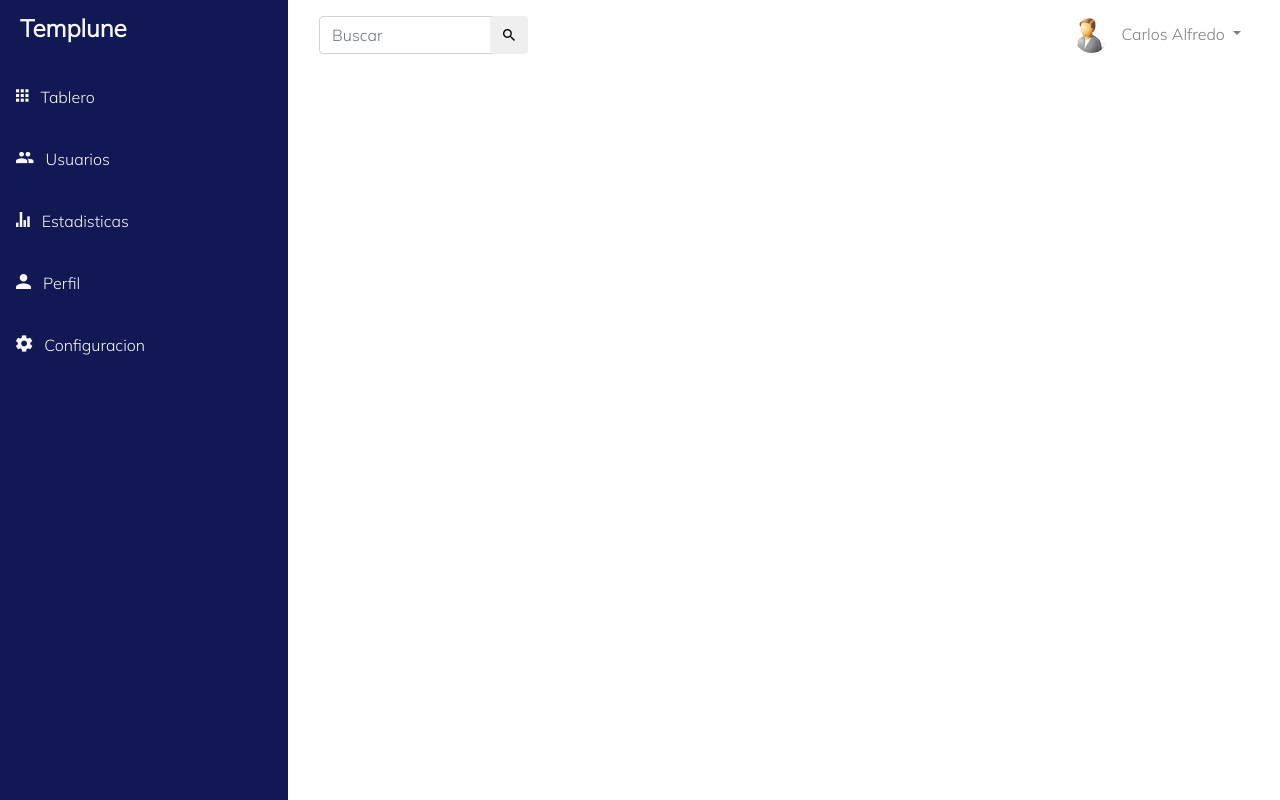
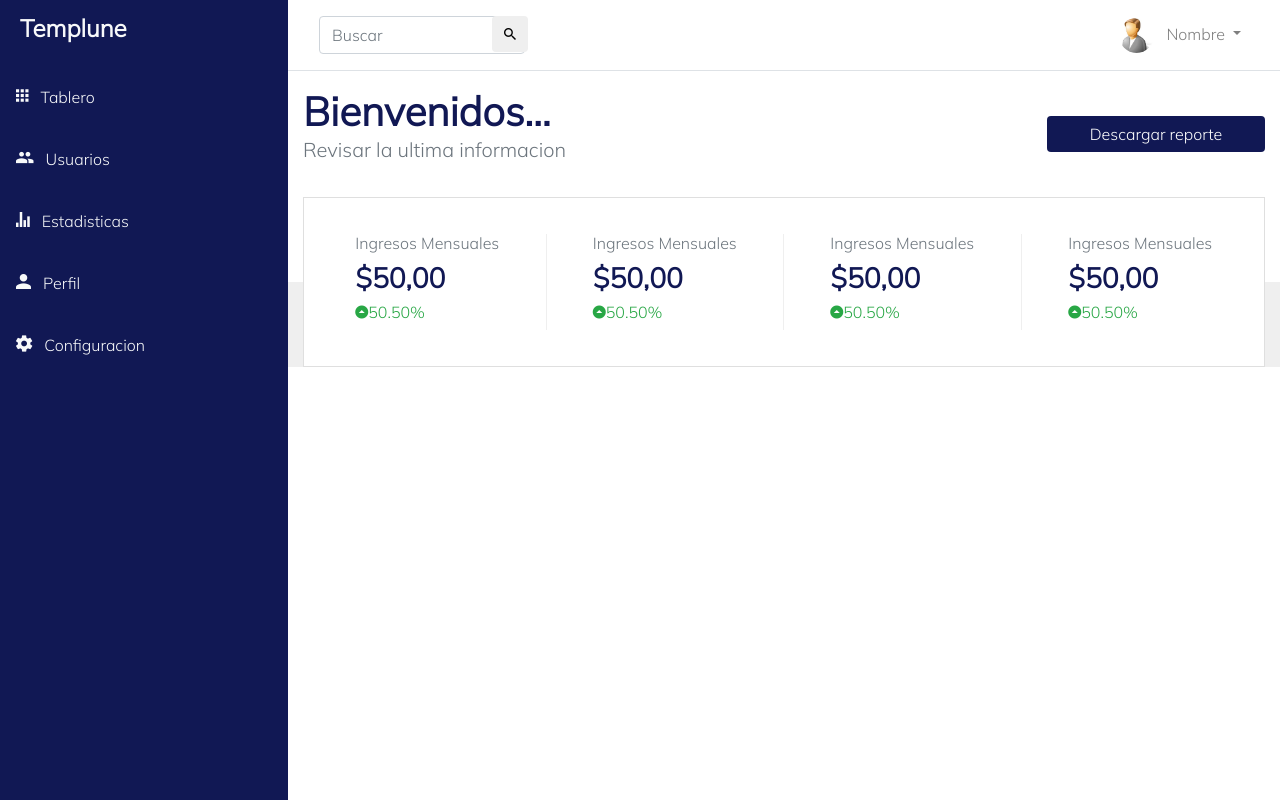
Before and after one commit to Carlosalfredo22/Restaurante, a PHP site: page /Principal.php in a window 1280 px wide. Run offline with PHP 8.4, Linux system fonts and the light colour scheme; some libraries are stand-ins or nearby versions.

Commit message:
Nuevos cambios

```diff
--- a/Principal.php
+++ b/Principal.php
@@ -29,7 +29,7 @@
             </div>
         </div>
         <div class="w-100">
-          <nav class="navbar navbar-expand-lg navbar-light bg-light">
+          <nav class="navbar navbar-expand-lg navbar-light bg-light border-bottom">
           <div class="container">
             <button class="navbar-toggler" type="button" data-toggle="collapse" data-target="#navbarSupportedContent" aria-controls="navbarSupportedContent" aria-expanded="false" aria-label="Toggle navigation">
               <span class="navbar-toggler-icon"></span>
@@ -44,7 +44,7 @@
                 <li class="nav-item dropdown">
                   <a class="nav-link dropdown-toggle" href="#" id="navbarDropdown" role="button" data-toggle="dropdown" aria-haspopup="true" aria-expanded="false">
                     <img src="img/user2.png" class="img-fluid rounded-circle avatar mr-2">
-                    Carlos Alfredo
+                    Nombre
                   </a>
                   <div class="dropdown-menu" aria-labelledby="navbarDropdown">
                     <a class="dropdown-item" href="#">Mi Perfil</a>
@@ -57,6 +57,63 @@
             </div>
           </div>
           </nav>
+
+          <div id="content">
+              <section class="py-3">
+                  <div class="container">
+                    <div class="row">
+                      <div class="col-lg-9">
+                          <h1 class="font-weight-bold mb-0">Bienvenidos...</h1>
+                          <p class="lead text-muted">Revisar la ultima informacion</p>
+                      </div>
+                      <div class="col-lg-3 d-flex">
+                        <button class="btn btn-primary w-100 align-self-center">Descargar reporte</button>
+                      </div>
+
+                    </div>
+                  </div>
+              </section>
+
+              <section class="bg-mix">
+                  <div class="container">
+                      <div class="card rounded-0">
+                          <div class="card-body">
+                              <div class="row">
+                                  <div class="col-lg-3 d-flex stat my-3">
+                                      <div class="mx-auto">
+                                          <h6 class="text-muted">Ingresos Mensuales</h6>
+                                          <h3 class="font-weight-bold">$50,00</h3>
+                                          <h6 class="text-success"><i class="icon ion-md-arrow-dropup-circle"></i>50.50%</h6>
+                                      </div>
+                                  </div>
+                                  <div class="col-lg-3 d-flex stat my-3">
+                                      <div class="mx-auto">
+                                          <h6 class="text-muted">Ingresos Mensuales</h6>
+                                          <h3 class="font-weight-bold">$50,00</h3>
+                                          <h6 class="text-success"><i class="icon ion-md-arrow-dropup-circle"></i>50.50%</h6>
+                                      </div>
+                                  </div>
+                                  <div class="col-lg-3 d-flex stat my-3">
+                                          <div class="mx-auto">
+                                          <h6 class="text-muted">Ingresos Mensuales</h6>
+                                          <h3 class="font-weight-bold">$50,00</h3>
+                                          <h6 class="text-success"><i class="icon ion-md-arrow-dropup-circle"></i>50.50%</h6>
+                                      </div>
+                                  </div>
+                                  <div class="col-lg-3 d-flex my-3">
+                                      <div class="mx-auto">
+                                          <h6 class="text-muted">Ingresos Mensuales</h6>
+                                          <h3 class="font-weight-bold">$50,00</h3>
+                                          <h6 class="text-success"><i class="icon ion-md-arrow-dropup-circle"></i>50.50%</h6>
+                                      </div>
+                                  </div>
+                              </div>
+                          </div>
+                      </div>
+                  </div>
+              </section>
+          </div>
+
         </div>
     </div>
 
--- a/css/styleDashboard.css
+++ b/css/styleDashboard.css
@@ -19,8 +19,23 @@ body{
     background-color: var(--light) !important;
 }
 
+.bg-mix{
+    background: linear-gradient(180deg, var(--light) 50%, var(--grey) 0);
+}
+
 a:hover{
     text-decoration: none;
+}
+
+.btn{
+    border: 0;
+}
+.btn-primary{
+    background-color: var(--primary);
+}
+
+.btn-primary:hover{
+    background-color: var(--primary);
 }
 
 #sidebar-container{
@@ -42,3 +57,6 @@ a:hover{
 .avatar{
     max-width: 35px;
 }
+.stat{
+    border-right: 1px solid var(--grey);
+}
```
